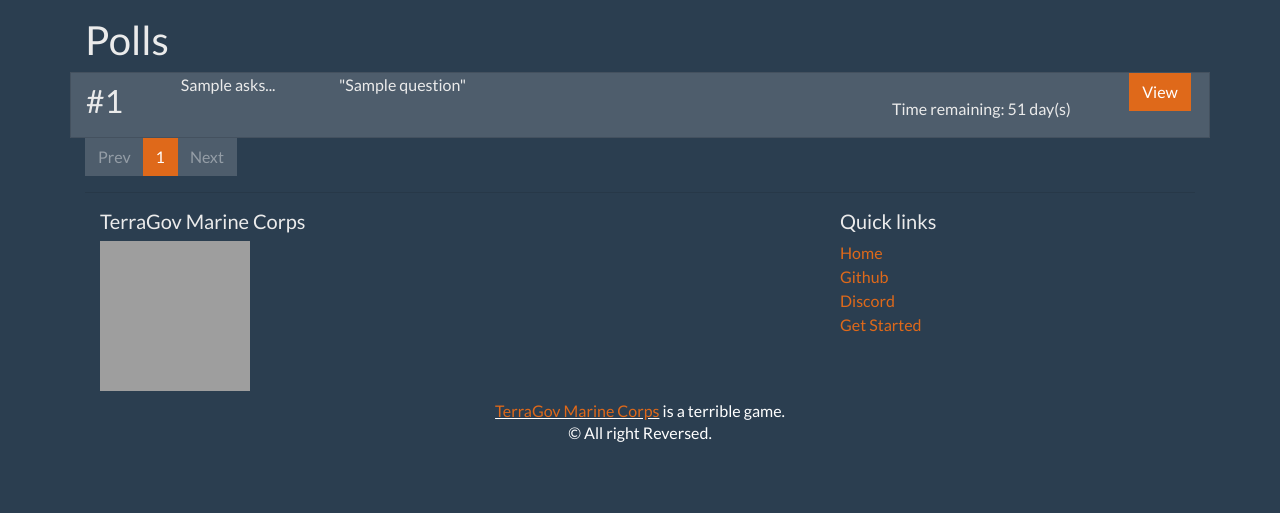
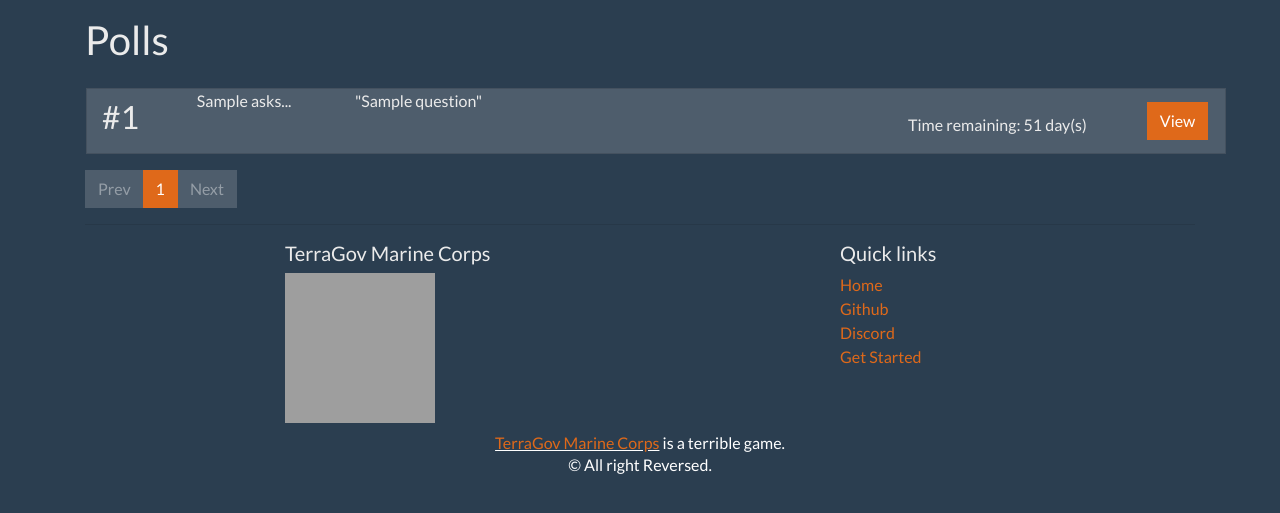
Before and after one commit to psykzz/statbus, a Flask app: page /poll in a window 1280 px wide. Shown: the part 126-639 px from the top of the page. Run offline with Flask 2, Linux system fonts and the light colour scheme; tables that the repository leaves empty or names only in its code hold one stand-in row (values such as "Sample post"); some libraries are stand-ins or nearby versions; grey boxes are pictures that could not be loaded.

Commit message:
Lets do this

```diff
--- a/statbus/templates/footer.html
+++ b/statbus/templates/footer.html
@@ -3,9 +3,9 @@
 <section id="footer">
     <div class="container">
         <div class="row text-center text-xs-center text-sm-left text-md-left">
-            <div class="col-8">
+            <div class="offset-2 col-6">
                     <h5>TerraGov Marine Corps</h5>
-                    <img src='unknown.jpg' style="display: block; height: 150px; width: 150px;" alt="tgmc logo">
+                    <img src='https://tgstation13.org/wiki/images/thumb/9/96/TGMC_logo.png/160px-TGMC_logo.png' style="display: block; height: 150px; width: 150px;" alt="tgmc logo">
                 </div>
             <div class="col-4">
                 <h5>Quick links</h5>
--- a/statbus/templates/polls/_poll.html
+++ b/statbus/templates/polls/_poll.html
@@ -9,7 +9,7 @@
             <span class="offset-9 col-3">{{poll_question.poll_status}}</span>
         </dl>
     </div>
-    <div class="col-1"><a href="{{poll_question.link_url}}" class="btn btn-primary">View</a></div>
+    <div class="col-1 d-flex align-items-center justify-content-around flex-column"><a href="{{poll_question.link_url}}" class="btn btn-primary">View</a></div>
 </div>
 {%- endmacro %}
 
--- a/statbus/templates/polls/polls.html
+++ b/statbus/templates/polls/polls.html
@@ -18,7 +18,7 @@
 {% block body %}
 	<div class="row justify-content-around">
 	{% for object in pages.get_object_list() %}
-		<div class="col-12 card">
+		<div class="card col-12 m-3">
 			{{ poll.summary(object) }}
 		</div>
 	{% endfor %}
--- a/statbus/templates/rounds/_round.html
+++ b/statbus/templates/rounds/_round.html
@@ -4,12 +4,12 @@
         <h2 class="">#{{round.id}}</h2>
     </div>
     <div class="col-10">
-        <dl class="row">
+        <div class="row p-3">
             <span class="col-2">Mode</span><span class="col-10">{{round.game_mode}}</span>
             <span class="col-2">Map</span><span class="col-10">{{round.map_name}}</span>
             <span class="col-2">Ship</span><span class="col-10">{{round.ship_name}}</span>
             <span class="col-2">{{round.status}}</span><span class="col-10">{{round.game_mode_result}}</span>
-        </dl>
+        </div>
     </div>
     <div class="col-1 d-flex align-items-center justify-content-around flex-column"><a href="{{round.link_url}}" class="btn btn-primary">View</a></div>
 </div>
--- a/statbus/templates/rounds/rounds.html
+++ b/statbus/templates/rounds/rounds.html
@@ -18,7 +18,7 @@
 {% block body %}
 	<div class="row justify-content-around">
 	{% for object in pages.get_object_list() %}
-		<div class="col-12 card">
+		<div class="card col-12 m-3 mx-5">
 			{{ round.summary(object) }}
 		</div>
 	{% endfor %}
```
Also changed, not shown: statbus/templates/polls/detail_option.html (+8 -8 lines).
